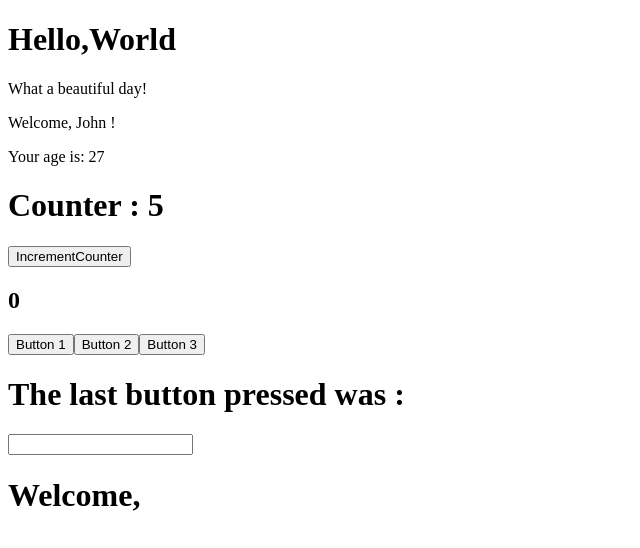
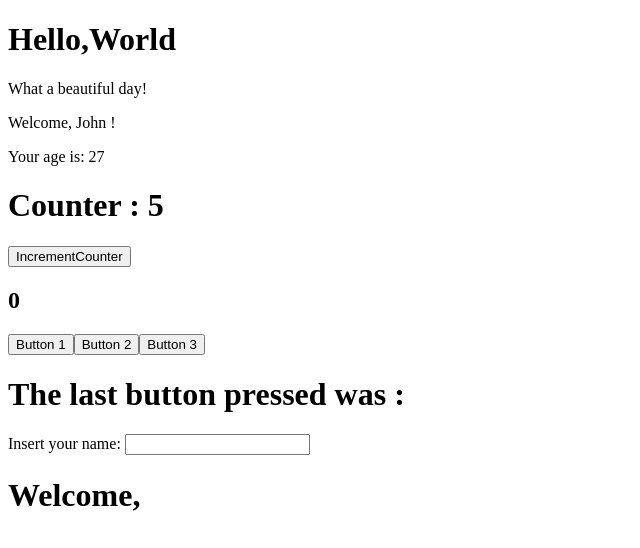
Before and after one commit to GiuseppeFilannino/React-exercises, a React (Create React App) app in the folder my-app/: page / in a window 1280 px wide. Shown: the top 548 px of the page, without its empty margins (0-640 px from the left). Built offline with nearby package versions, Linux system fonts and the light colour scheme.

Commit message:
forms-01

```diff
--- a/my-app/src/ClickTracker.js
+++ b/my-app/src/ClickTracker.js
@@ -7,12 +7,13 @@ export class ClickTracker extends React.Component {
 
 
     handleClickTracker = (event) => {
+        const value = event.target.innerText
         // console.log(event.target.innerText)
 
 
         this.setState(() => {
             return {
-                target: this.state.target + event.target.innerText
+                target: value
             }
         })
 
--- a/my-app/src/InteractiveWelcome.js
+++ b/my-app/src/InteractiveWelcome.js
@@ -31,7 +31,7 @@ export class InteractiveWelcome extends React.Component {
 
 
             <div>
-                <input  onChange={this.handleInputText}></input>
+                <label>Insert your name: </label><input  onChange={this.handleInputText}></input>
                 <h1>Welcome, {this.state.name}</h1>
 
 
```
